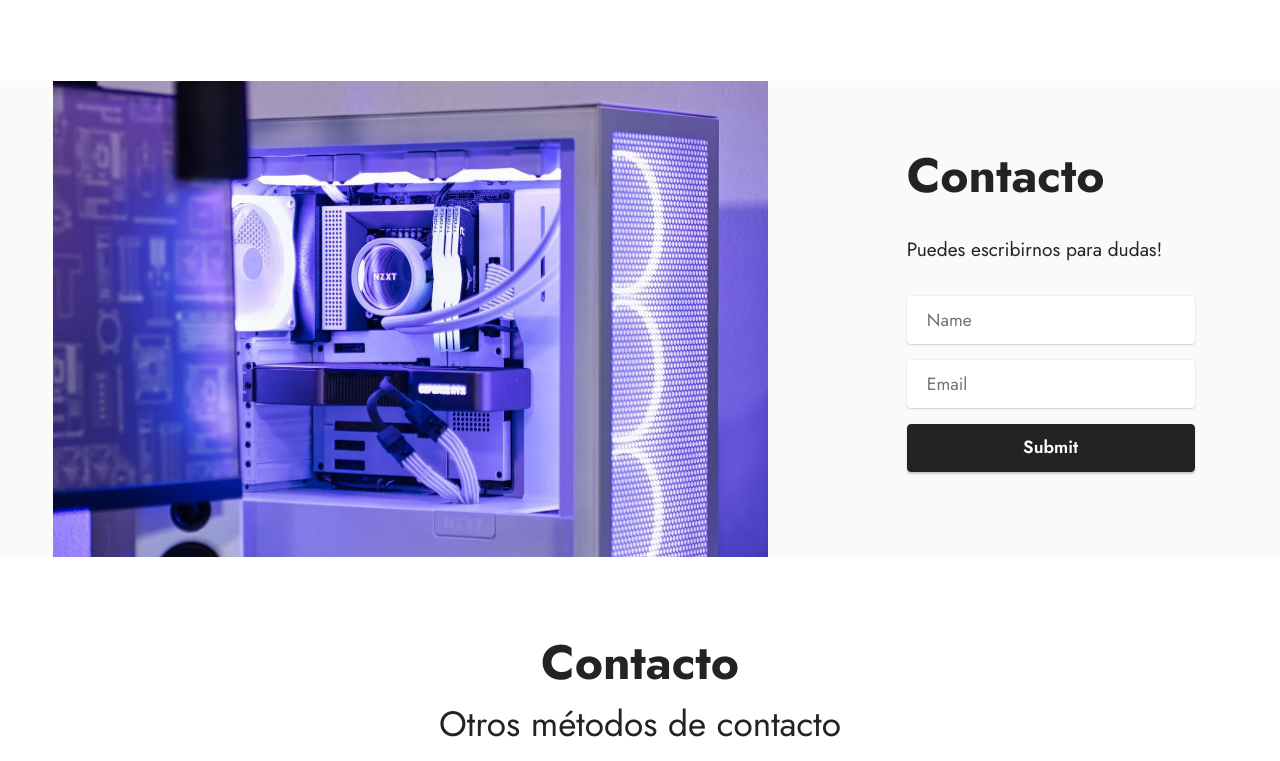
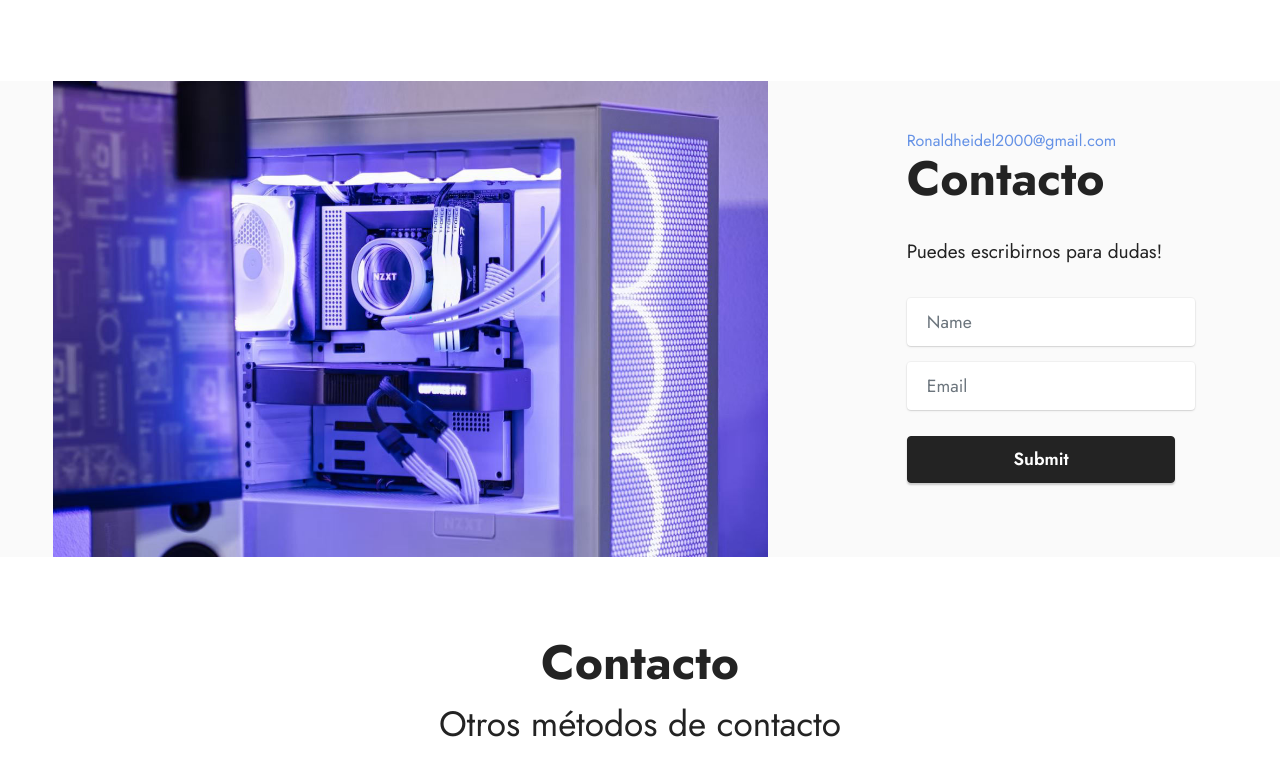
Before and after one commit to TVRONALD/PC360, a plain HTML site: page index.html in a window 1280 px wide. Shown: the part 1940-2701 px from the top of the page. Drawn offline with Linux system fonts and the light colour scheme; files whose address does not match are found by name.

Commit message:
Update index.html

```diff
--- a/index.html
+++ b/index.html
@@ -139,7 +139,7 @@
                 </div>
             </div>
             <div class="col-lg-3 offset-lg-1 mbr-form" data-form-type="formoid">
-                <form action="mailto:Ronaldheidel2000@gmail.com" method="post" enctype="text/plain">
+               <a href="mailto:Ronaldheidel2000@gmail.com">Ronaldheidel2000@gmail.com</a>
                     <div class="row">
                         <div hidden="hidden" data-form-alert="" class="alert alert-success col-12">¡Gracias por contactar con nosotros!</div>
                         <div hidden="hidden" data-form-alert-danger="" class="alert alert-danger col-12">
```
